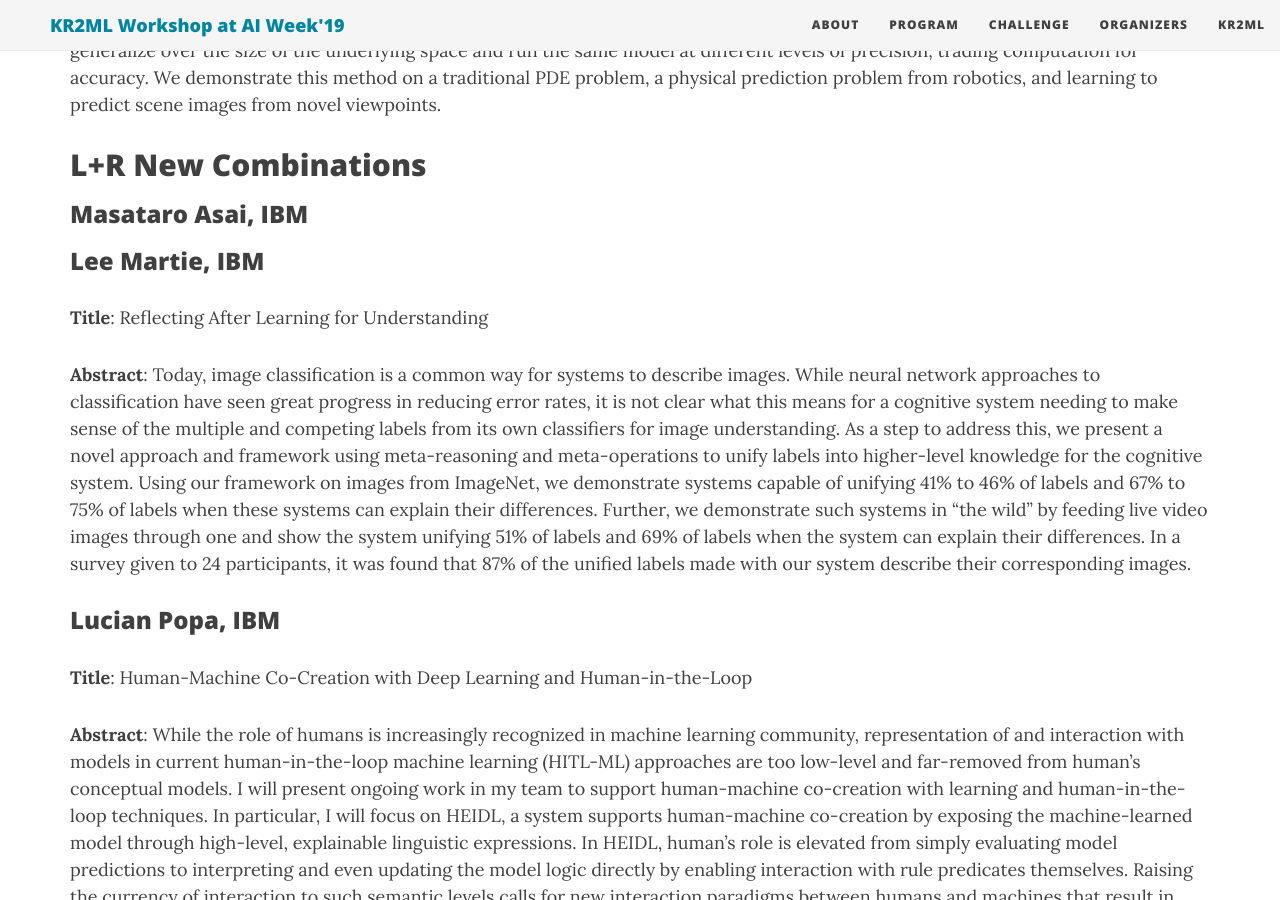
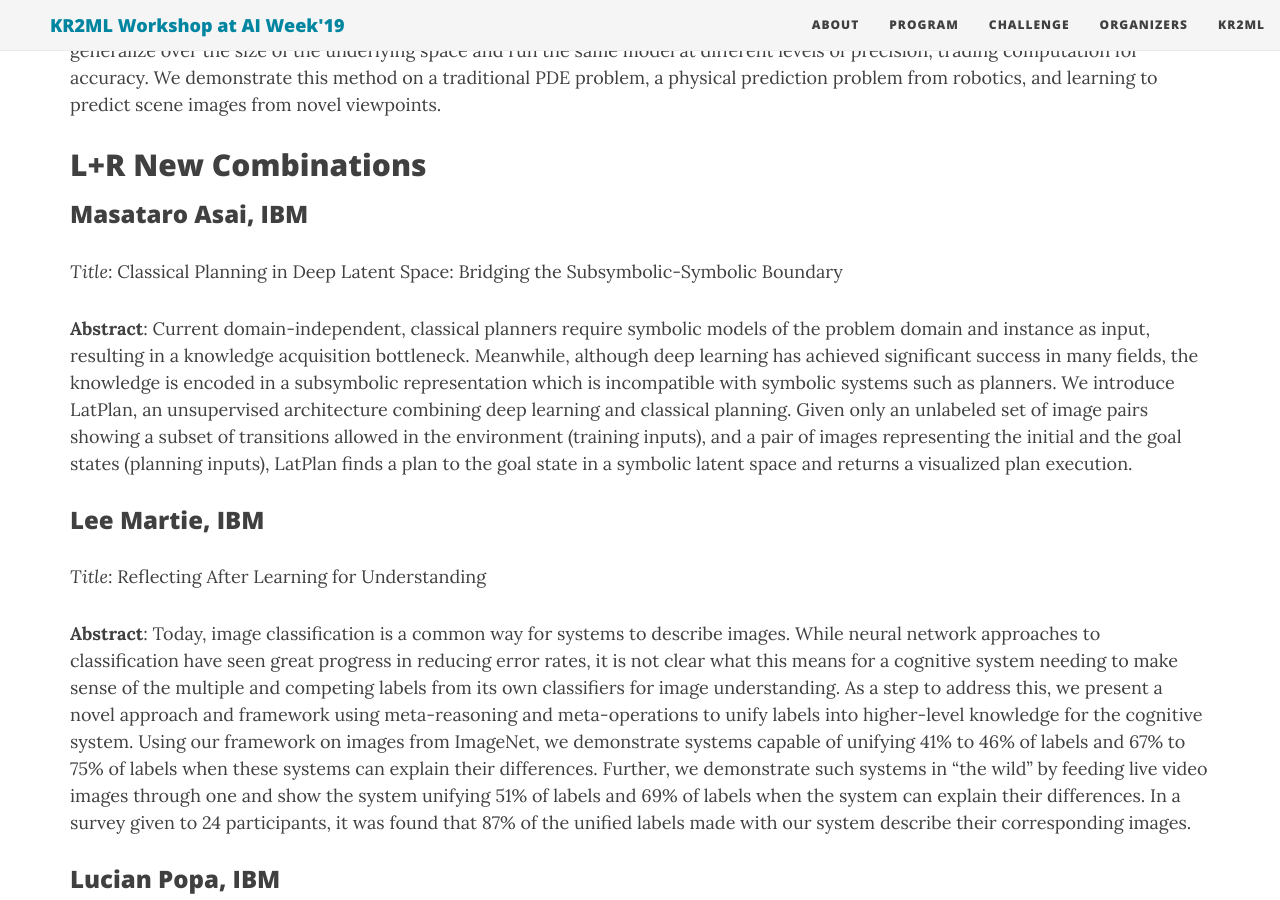
Before and after one commit to kr2ml/ibm-2019, a Jekyll site: the page built from schedule.md, in a window 1280 px wide and 900 px high, scrolled down 3343 px. Built offline with Jekyll 4.4.1, drawn with Linux system fonts in a browser that asks for light colours; nearby versions of some CDN libraries.

```diff
--- a/schedule.md
+++ b/schedule.md
@@ -46,17 +46,17 @@ Please also check out the rest of the [AI Week](https://ibm.biz/ai-research-week
 
 ### Andrew McCallum, UMass Amherst<a name="andrew-mccallum"></a>
 
-**Title**: Embeddings of Language, Knowledge Representation, and Reasoning
+*Title*: Embeddings of Language, Knowledge Representation, and Reasoning
 
 ### Milind Tambe, Harvard<a name="milind-tambe"></a>
 
-**Title**: AI for Social Good - Learning and Planning in the End-to-End, Data-to-Deployment Pipeline
+*Title*: AI for Social Good - Learning and Planning in the End-to-End, Data-to-Deployment Pipeline
 
 **Abstract**: With the maturing of AI and multiagent systems research, we have a tremendous opportunity to direct these advances towards addressing complex societal problems. I will focus on the problems of public safety and security, wildlife conservation and public health in low-resource communities, and present research advances in multiagent systems to address one key cross-cutting challenge: how to strategically deploy our limited intervention resources in these problem domains. I will discuss the importance of conducting this research via building the full data to field deployment  end-to-end pipeline rather than just building machine learning or planning components in isolation. Results from our deployments from around the world show concrete improvements over the state of the art. In pushing this research agenda, we believe AI can indeed play an important role in fighting social injustice and improving society.
 
 ### Tim Finin, UMBC<a name="tim-finin"></a>
 
-**Title**: Fifty Years of Using Knowledge Graphs for Language Understanding
+*Title*: Fifty Years of Using Knowledge Graphs for Language Understanding
 
 **Abstract**: There is a long history of using structured knowledge of one kind or another to support AI tasks and especially ones involving natural language understanding.  Over the years the names and details of changed, from
 semantic networks to frames to logic programs to databases to expert
@@ -77,20 +77,20 @@ and ML from our recent work.
 
 ### Brandy Freitas, Pitney Bowes<a name="brandy-freitas"></a>
 
-**Title**: Graph Native Machine Learning
+*Title*: Graph Native Machine Learning
 
 **Abstract**: Graph databases have become much more widely popularized in the recent year. By representing highly connected data in a graph, we have access to a host of graph native algorithms that depend on and exploit the relationships between our data. Computing and storing graph metrics can add strong new features to nodes, creating innovative predictors for machine learning. Using algorithms designed for path finding, centrality, community detection, and graph pattern matching, we can begin to rely less on inflexible, subject-driven feature engineering. In this session, Brandy Freitas will cover the interplay between graph analytics and machine learning, improved feature engineering with graph native algorithms, and outline the current use of graph technology in industry.
 
 
 ### Kelsey Allen, MIT<a name="kelsey-allen"></a>
 
-**Title**: Embodied graph networks - learning graph-based models and policies for physical interaction
+*Title*: Embodied graph networks - learning graph-based models and policies for physical interaction
 
 **Abstract**: Many tasks we care about in the physical environment can be represented as graphs, such as towers of blocks or even more general physical scenes. In this talk, I will describe our ongoing work to learn models and policies which enable artificial agents to build block towers, stabilize block towers with artificial "glue", and perform long-range predictions of complex 2D and 3D shapes in artificial physical environments.
 
 ### Ferran Alet, MIT<a name="ferran-alet"></a>
 
-**Title**: Graph Element Networks
+*Title*: Graph Element Networks
 
 **Abstract**: We explore the use of graph neural networks (GNNs) to model spatial processes in which there is no a priori graphical structure. Similar to finite element analysis, we assign nodes of a GNN to spatial locations and use a computational process defined on the graph to model the relationship between an initial function defined over a space and a resulting function in the same space. We use GNNs as a computational substrate, and show that the locations of the nodes in space as well as their connectivity can be optimized to focus on the most complex parts of the space. Moreover, this representational strategy allows the learned input-output relationship to generalize over the size of the underlying space and run the same model at different levels of precision, trading computation for accuracy. We demonstrate this method on a traditional PDE problem, a physical prediction problem from robotics, and learning to predict scene images from novel viewpoints.
 
@@ -98,16 +98,20 @@ and ML from our recent work.
 
 ### Masataro Asai, IBM<a name="masataro-asai"></a>
 
+*Title*: Classical Planning in Deep Latent Space: Bridging the Subsymbolic-Symbolic Boundary
+
+**Abstract**: Current domain-independent, classical planners require symbolic models of the problem domain and instance as input, resulting in a knowledge acquisition bottleneck. Meanwhile, although deep learning has achieved significant success in many fields, the knowledge is encoded in a subsymbolic representation which is incompatible with symbolic systems such as planners. We introduce LatPlan, an unsupervised architecture combining deep learning and classical planning. Given only an unlabeled set of image pairs showing a subset of transitions allowed in the environment (training inputs), and a pair of images representing the initial and the goal states (planning inputs), LatPlan finds a plan to the goal state in a symbolic latent space and returns a visualized plan execution.
+
 ### Lee Martie, IBM<a name="lee-martie"></a>
 
-**Title**: Reflecting After Learning for Understanding
+*Title*: Reflecting After Learning for Understanding
 
 **Abstract**: Today, image classification is a common way for systems to describe images. While neural network approaches to classification have seen great progress in reducing error rates, it is not clear what this means for a cognitive system needing to make sense of the multiple and competing labels from its own classifiers for image understanding. As a step to address this, we present a novel approach and framework using meta-reasoning and meta-operations to unify labels into higher-level knowledge for the cognitive system. Using our framework on images from ImageNet, we demonstrate systems capable of unifying 41% to 46% of labels and 67% to 75% of labels when these systems can explain their differences. Further, we demonstrate such systems in "the wild" by feeding live video images through one and show the system unifying 51% of labels and 69% of labels when the system can explain their differences. In a survey given to 24 participants, it was found that 87% of the unified labels made with our system describe their corresponding images.
 
 
 ### Lucian Popa, IBM<a name="lucian-popa"></a>
 
-**Title**: Human-Machine Co-Creation with Deep Learning and Human-in-the-Loop
+*Title*: Human-Machine Co-Creation with Deep Learning and Human-in-the-Loop
 
 **Abstract**: While the role of humans is increasingly recognized in machine learning community, representation of and interaction with models in current human-in-the-loop machine learning (HITL-ML) approaches are too low-level and far-removed from human's conceptual models. I will present ongoing work in my team to support human-machine co-creation with learning and human-in-the-loop techniques. In particular, I will focus on HEIDL, a system supports human-machine co-creation by exposing the machine-learned model through high-level, explainable linguistic expressions. In HEIDL, human's role is elevated from simply evaluating model predictions to interpreting and even updating the model logic directly by enabling interaction with rule predicates themselves. Raising the currency of interaction to such semantic levels calls for new interaction paradigms between humans and machines that result in improved productivity for model development process. Moreover, by involving humans in the process, the human-machine co-created models generalize better to unseen data as domain experts are able to instill their expertise by extrapolating from what has been learned by automated algorithms from few labelled data.
 
@@ -120,13 +124,13 @@ and ML from our recent work.
 
 ### Ganesh Ramakrishnan, IIT Bombay<a name="ganesh-ramakrishnan"></a>
 
-**Title**: Knowledge Understanding and Representation for Automatic
+*Title*: Knowledge Understanding and Representation for Automatic
 Question Generation
 
 
 ### Lingfei Wu, IBM<a name="lingfei-wu"></a>
 
-**Title**: Exploiting Graph Neural Networks with Context Information for RDF- to-Text Generation
+*Title*: Exploiting Graph Neural Networks with Context Information for RDF- to-Text Generation
 
 **Abstract**: The task of RDF-to-Text generation is to generate a corresponding descriptive text given a set of RDF triplets. Most of the previous approaches either cast this task as a sequence- to-sequence problem or employ graph-based encoders for modeling RDF triplets and decode a text sequence. However, none of these methods can explicitly model both global and local structure information within and between the triplets. Furthermore, they did not exploit the target text as an important additional context for modeling complex RDF triplets. To address these issues, we propose to jointly learn local information and global structure information via combining graph encoder and graph-based triple encoder for the input triplets. Furthermore, we also exploit Seq2Seq-based auto-encoder to leverage target text as the context to supervise the combination of input encoders. Experimental results on the WebNLG dataset show that our proposed model outperforms the state-of-the-art baselines.
 
```
Also changed, not shown: index.md (+1 -1 lines).
